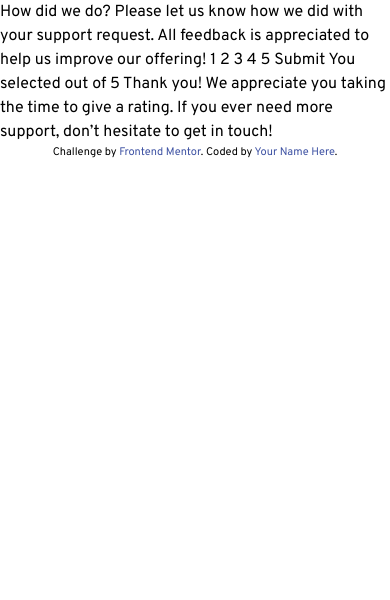
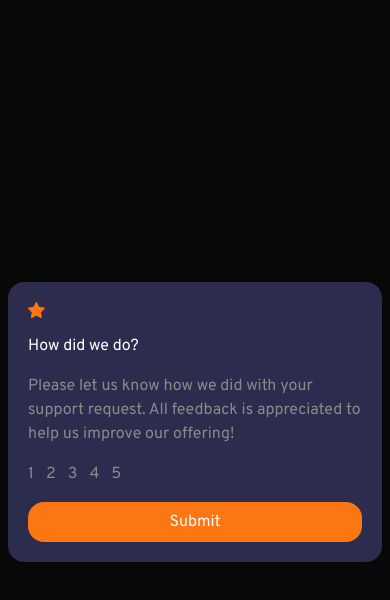
Before and after one commit to getssh/TechUp_sprint3, a website: page interactive-rating-component-main/src/index.html in a window 390 px wide. Drawn offline with Linux system fonts and the light colour scheme.

Commit message:
Add responsiveness

```diff
--- a/interactive-rating-component-main/src/index.html
+++ b/interactive-rating-component-main/src/index.html
@@ -15,36 +15,44 @@
     .attribution a { color: hsl(228, 45%, 44%); }
   </style>
 </head>
-<body class="font-overpass">
+<body class="font-overpass bg-[#080808] flex justify-center items-center min-h-screen">
 
   <!-- Rating state start -->
+  <div class="bg-[#2C2C4E] flex flex-col flex-nowrap gap-4 justify-center items-start p-5 mx-2
+  max-w-640 sm:max-w-none sm:w-1/2 md:w-1/3 lg:w-1/3 xl:w-1/4 rounded-2xl">
+    <img class="text-left" src="./images/icon-star.svg" alt="start icon" />
+    <h3 class="text-white text-left">How did we do?</h3>
 
-  How did we do?
+    <p class="text-[#8A8A8A]">
+      Please let us know how we did with your support request. All feedback is appreciated
+      to help us improve our offering!
+    </p>
 
-  Please let us know how we did with your support request. All feedback is appreciated
-  to help us improve our offering!
+    <div class="flex gap-3 justify-evenly">
+      <div class="text-[#8A8A8A]">1</div>
+      <div class="text-[#8A8A8A]">2</div>
+      <div class="text-[#8A8A8A]">3</div>
+      <div class="text-[#8A8A8A]">4</div>
+      <div class="text-[#8A8A8A]">5</div>
+    </div>
 
-  1 2 3 4 5
-
-  Submit
+    <button class="bg-[#fc7613] text-white w-full px-4 py-2 rounded-2xl mx-auto">
+      Submit
+    </button>
+  </div>
 
   <!-- Rating state end -->
 
   <!-- Thank you state start -->
 
-  You selected <!-- Add rating here --> out of 5
+  <!-- You selected Add rating here out of 5 -->
 
-  Thank you!
+  <!-- Thank you!
 
   We appreciate you taking the time to give a rating. If you ever need more support,
-  don’t hesitate to get in touch!
+  don’t hesitate to get in touch! -->
 
   <!-- Thank you state end -->
 
-
-  <div class="attribution">
-    Challenge by <a href="https://www.frontendmentor.io?ref=challenge" target="_blank">Frontend Mentor</a>.
-    Coded by <a href="#">Your Name Here</a>.
-  </div>
 </body>
 </html>
--- a/interactive-rating-component-main/tailwind.config.js
+++ b/interactive-rating-component-main/tailwind.config.js
@@ -5,6 +5,10 @@ module.exports = {
     extend: {
       fontFamily: {
         overpass: ['Overpass', 'sans-serif'],
+        screens: {
+          'xs': { 'max': '399px' },
+          'sm': '641px',
+        },
       },
     },
   },
```
Also changed, not shown: interactive-rating-component-main/dist/output.css.
